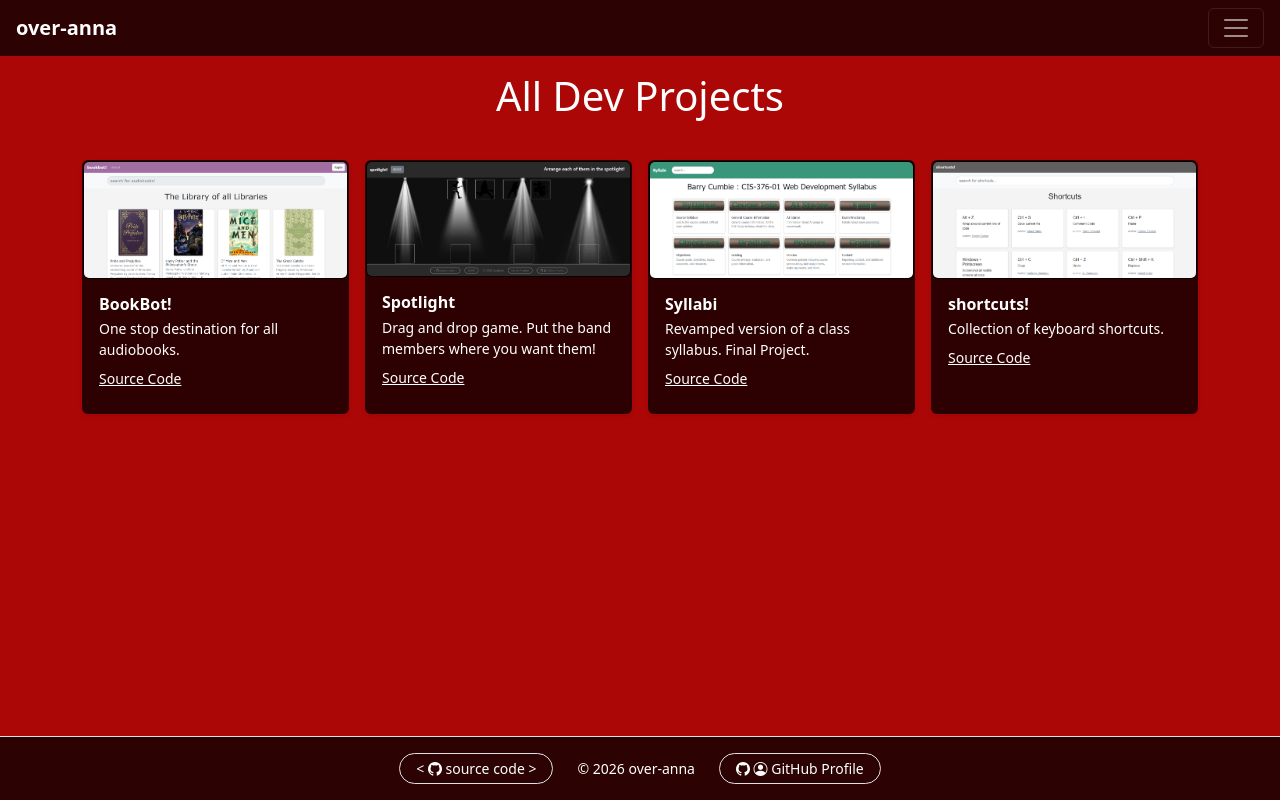
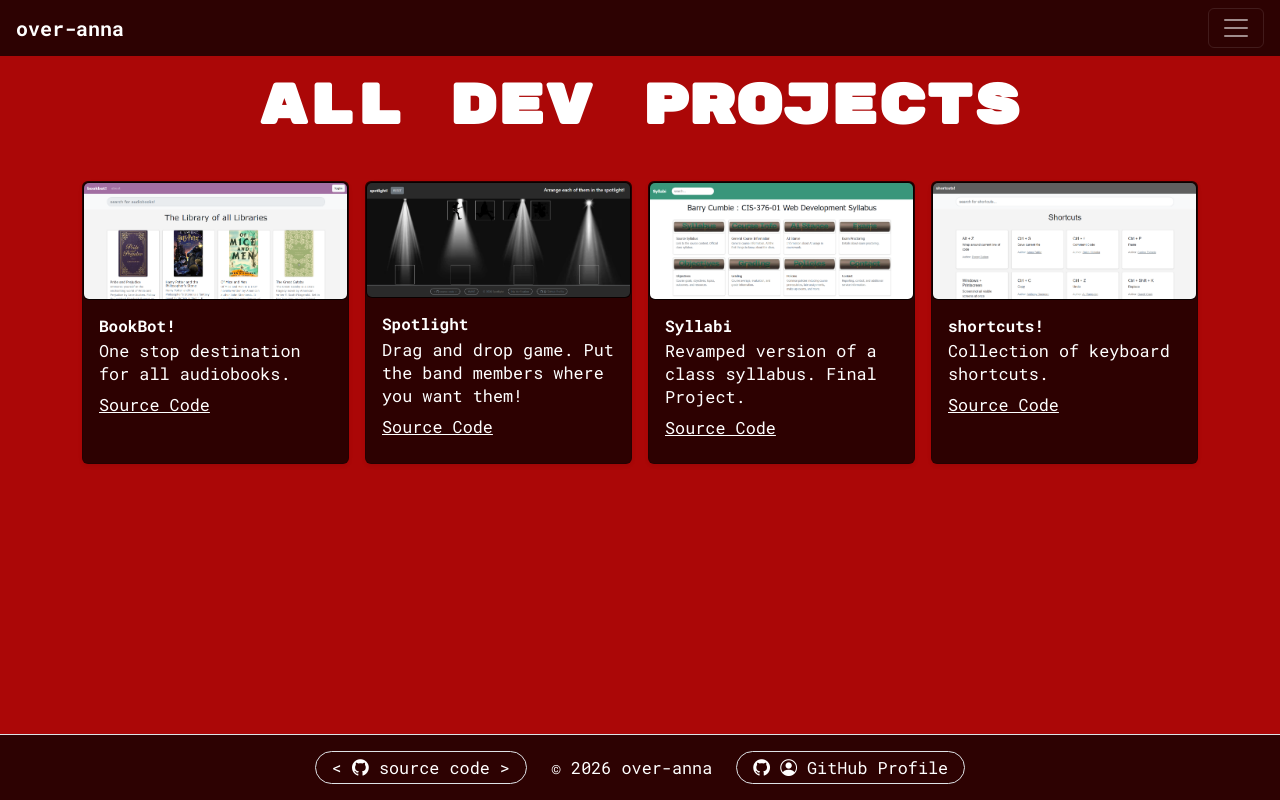
Before and after one commit to over-anna/over-anna, a plain HTML site: page index.html in a window 1280 px wide. Drawn offline with nearby package versions, Linux system fonts and the light colour scheme.

Commit message:
Update style.css

```diff
--- a/styles/style.css
+++ b/styles/style.css
@@ -18,15 +18,18 @@ h1 {
   text-align: center;
   margin-top: 30px;
   color: white;
+  font: 700 3.5rem 'Rubik Mono One', sans-serif;
 }
 
 .navbar, footer, .card {
   background-color: rgba(0, 0, 0, 0.739);
   color: white;
+  font: 200 1.2rem 'Roboto Mono', monospace;
 }
 
 p {
   color: white;
+  font: 200 1.2rem 'Roboto Mono', monospace;
 }
 
 a:link, a:visited, a:hover, a:active {
```
